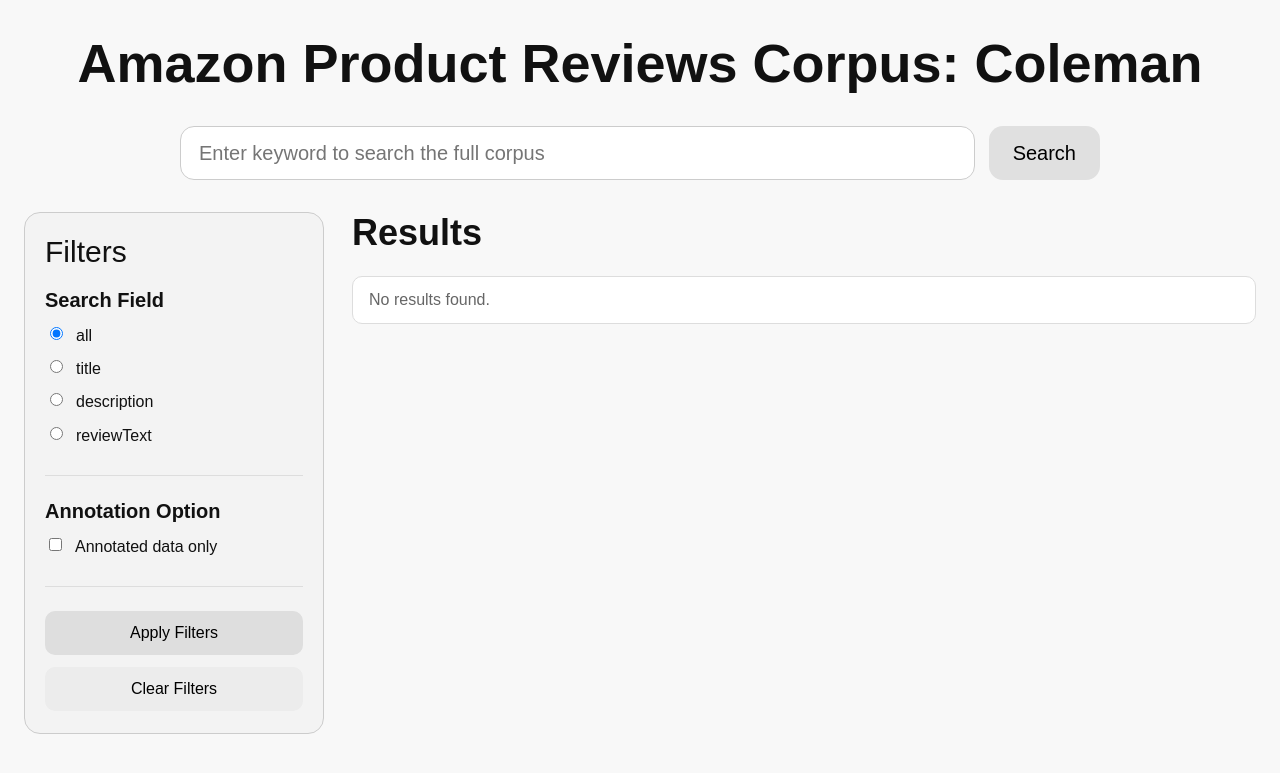
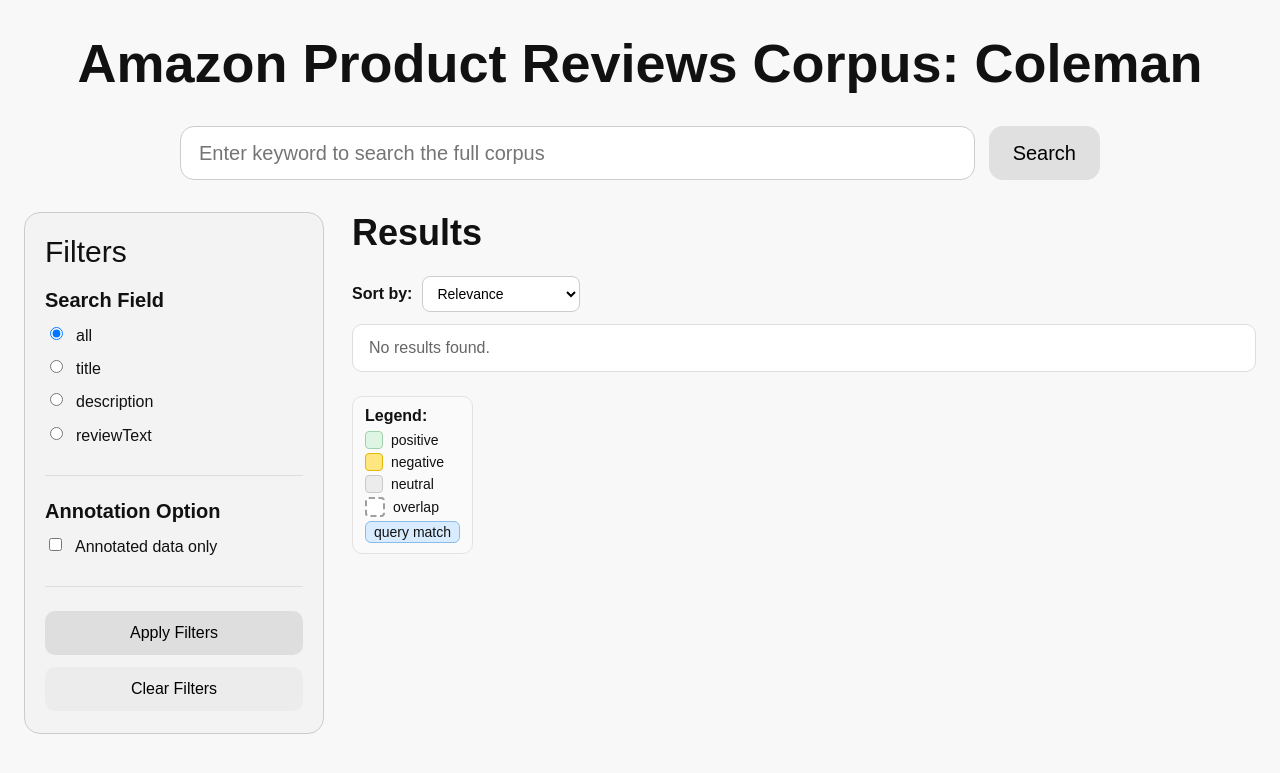
Before and after one commit to yiruiwang091/COLX_523_Projects, a FastAPI app: page / in a window 1280 px wide. Shown: the top 773 px of the page. Run offline with FastAPI, Linux system fonts and the light colour scheme; parts of the project's set-up code (start-up, migrations or seed data) failed here and were passed over.

Commit message:
Add sentiment legend, query-term highlighting, and result sorting options

```diff
--- a/Sprint_4/src/interface/templates/index.html
+++ b/Sprint_4/src/interface/templates/index.html
@@ -10,6 +10,12 @@
             margin: 0;
             background-color: #f8f8f8;
             color: #111;
+        }
+
+        .query-match {
+            background: #d9ecff;
+            border-radius: 4px;
+            padding: 0 2px;
         }
 
         .page {
@@ -489,6 +495,78 @@
             opacity: 1;
         }
 
+        .sentiment-legend-box {
+            margin: 8px 0 16px 0;
+            padding: 10px 12px;
+            border: 1px solid #e3e3e3;
+            border-radius: 10px;
+            background: #fafafa;
+            display: inline-block;
+        }
+
+        .legend-title {
+            font-weight: 700;
+            margin-bottom: 6px;
+        }
+
+        .legend-item {
+            display: flex;
+            align-items: center;
+            gap: 8px;
+            margin-top: 4px;
+            font-size: 14px;
+        }
+
+        .legend-swatch {
+            width: 16px;
+            height: 16px;
+            border-radius: 4px;
+            display: inline-block;
+            border: 1px solid #ccc;
+        }
+
+        .legend-positive {
+            background: #dff5e4;
+            border-color: #9fd2ab;
+        }
+
+        .legend-negative {
+            background: #ffe680;
+            border-color: #e1b900;
+        }
+
+        .legend-neutral {
+            background: #ececec;
+            border-color: #c9c9c9;
+        }
+
+        .legend-overlap {
+            background: #fff;
+            border: 2px dashed rgba(80, 80, 80, 0.55);
+        }
+
+        .legend-query-chip {
+            background: #d9ecff;
+            border: 1px solid #8bbbe8;
+            border-radius: 6px;
+            padding: 2px 8px;
+        }
+
+        .sort-bar {
+            margin: 8px 0 12px 0;
+            display: flex;
+            align-items: center;
+            gap: 10px;
+        }
+
+        .sort-bar select {
+            padding: 8px 10px;
+            border: 1px solid #ccc;
+            border-radius: 8px;
+            background: white;
+            font-size: 14px;
+        }
+
         @media (max-width: 980px) {
             .main-layout {
                 flex-direction: column;
@@ -637,8 +715,27 @@
 
             <section class="results-panel">
                 <h2>Results</h2>
+                <div class="sort-bar">
+                    <label for="sort_by"><strong>Sort by:</strong></label>
+                    <select id="sort_by">
+                        <option value="relevance">Relevance</option>
+                        <option value="rating_desc">Rating: high to low</option>
+                        <option value="rating_asc">Rating: low to high</option>
+                        <option value="doc_id_asc">Doc ID</option>
+                    </select>
+                </div>
+
                 <div id="results">
                     <div class="message muted">No results found.</div>
+                </div>
+
+                <div class="sentiment-legend-box">
+                    <div class="legend-title">Legend:</div>
+                    <div class="legend-item"><span class="legend-swatch legend-positive"></span> positive</div>
+                    <div class="legend-item"><span class="legend-swatch legend-negative"></span> negative</div>
+                    <div class="legend-item"><span class="legend-swatch legend-neutral"></span> neutral</div>
+                    <div class="legend-item"><span class="legend-swatch legend-overlap"></span> overlap</div>
+                    <div class="legend-item"><span class="legend-query-chip">query match</span></div>
                 </div>
 
                 <div id="details-container" style="display:none;">
@@ -671,6 +768,40 @@
                 .replace(/>/g, "&gt;")
                 .replace(/"/g, "&quot;")
                 .replace(/'/g, "&#039;");
+        }
+
+        function escapeRegExp(string) {
+            return string.replace(/[.*+?^${}()|[\]\\]/g, "\\$&");
+        }
+
+        function highlightQueryMatches(text, query) {
+            const safeText = escapeHtml(text || "");
+            const q = (query || "").trim();
+            if (!q) return safeText;
+
+            const terms = q.split(/\s+/).filter(Boolean);
+            if (!terms.length) return safeText;
+
+            const pattern = terms.map(escapeRegExp).join("|");
+            const regex = new RegExp(`(${pattern})`, "gi");
+
+            return safeText.replace(regex, `<span class="query-match">$1</span>`);
+        }
+
+        function sortResults(results, sortBy) {
+            const items = [...results];
+
+            if (sortBy === "rating_desc") {
+                items.sort((a, b) => (Number(b.overall) || -Infinity) - (Number(a.overall) || -Infinity));
+            } else if (sortBy === "rating_asc") {
+                items.sort((a, b) => (Number(a.overall) || Infinity) - (Number(b.overall) || Infinity));
+            } else if (sortBy === "doc_id_asc") {
+                items.sort((a, b) => String(a.doc_id).localeCompare(String(b.doc_id), undefined, { numeric: true }));
+            } else {
+                items.sort((a, b) => (Number(b.score) || -Infinity) - (Number(a.score) || -Infinity));
+            }
+
+            return items;
         }
 
         function normalizeReviewWhitespace(text) {
@@ -737,6 +868,7 @@
 
         annotatedOnlyCheckbox.addEventListener("change", updateFilterVisibility);
         reviewSentimentOnlyCheckbox.addEventListener("change", updateFilterVisibility);
+        document.getElementById("sort_by").addEventListener("change", searchReviews);
         selectAllAttributesCheckbox.addEventListener("change", function() {
             const checked = this.checked;
             getAttributeCheckboxes().forEach(cb => {
@@ -815,13 +947,13 @@
             `;
         }
 
-        function highlightReviewText(reviewText, reviewAnnotations) {
+        function highlightReviewText(reviewText, reviewAnnotations, query) {
             if (!reviewText) {
                 return `<div class="muted">No review text available.</div>`;
             }
 
             if (!reviewAnnotations || reviewAnnotations.length === 0) {
-                return `<div class="review-highlight-box">${escapeHtml(normalizeReviewWhitespace(reviewText))}</div>`;
+                return `<div class="review-highlight-box">${highlightQueryMatches(reviewText, query)}</div>`;
             }
 
             const validAnnotations = [...reviewAnnotations]
@@ -838,7 +970,7 @@
                 .filter(a => a.end > a.start);
 
             if (validAnnotations.length === 0) {
-                return `<div class="review-highlight-box">${escapeHtml(normalizeReviewWhitespace(reviewText))}</div>`;
+                return `<div class="review-highlight-box">${highlightQueryMatches(reviewText, query)}</div>`;
             }
 
             const boundaries = new Set([0, reviewText.length]);
@@ -864,7 +996,7 @@
                 const covering = validAnnotations.filter(a => a.start <= segStart && a.end >= segEnd);
 
                 if (covering.length === 0) {
-                    html += escapeHtml(segmentText);
+                    html += highlightQueryMatches(segmentText, query);
                     continue;
                 }
                 const tooltipText = covering
@@ -884,7 +1016,7 @@
 
                 const overlapClass = covering.length >= 2 ? "overlap" : "";
 
-                html += `<span class="review-segment annotated ${sentimentClass} ${overlapClass}" title="${escapeHtml(tooltipText)}">${escapeHtml(segmentText)}</span>`;
+                html += `<span class="review-segment annotated ${sentimentClass} ${overlapClass}" title="${escapeHtml(tooltipText)}">${highlightQueryMatches(segmentText, query)}</span>`;
             }
 
             const legend = validAnnotations.map(a => {
@@ -940,11 +1072,11 @@
 
                     <div class="annotation-section">
                         <div class="annotation-section-title">Review</div>
-                        ${highlightReviewText(reviewText, grouped.review)}
+                        ${highlightReviewText(reviewText, grouped.review, currentFilters.query)}
                     </div>
                 </div>
             `;
-}
+        }
 
         function getCurrentFilters() {
             return {
@@ -953,11 +1085,13 @@
                 annotatedOnly: document.getElementById("annotated_only").checked,
                 attributes: getCheckedValues("attribute"),
                 reviewSentimentOnly: document.getElementById("review_sentiment_only").checked,
-                sentiments: getCheckedValues("sentiment")
+                sentiments: getCheckedValues("sentiment"),
+                sortBy: document.getElementById("sort_by")?.value || "relevance"
             };
         }
 
         function clearFilters() {
+            document.getElementById("query").value = "";
             document.querySelector(`input[name="field"][value="all"]`).checked = true;
             annotatedOnlyCheckbox.checked = false;
             reviewSentimentOnlyCheckbox.checked = false;
@@ -1013,14 +1147,16 @@
                 const data = await res.json();
                 console.log("API response:", data);
 
+                const sortedResults = sortResults(data.results || [], filters.sortBy);
+
                 resultsDiv.innerHTML = "";
 
-                if (!data.results || data.results.length === 0) {
+                if (!sortedResults || sortedResults.length === 0) {
                     resultsDiv.innerHTML = `<div class="message muted">No results found.</div>`;
                     return;
                 }
 
-                data.results.forEach(r => {
+                sortedResults.forEach(r => {
                     const resultBox = document.createElement("div");
                     resultBox.className = "result";
 
@@ -1030,15 +1166,18 @@
                     const fallbackImage = "/static/placeholder.svg";
 
                     const imageHtml = imageValue
-                    ? `<img src="${escapeHtml(imageValue)}" alt="Product image"
-                            onerror="this.onerror=null; this.parentElement.innerHTML='<div class=&quot;image-placeholder&quot;><img src=&quot;/static/placeholder.svg&quot; alt=&quot;No image available&quot;></div>';">`
-                    : `<div class="image-placeholder">
-                            <img src="${fallbackImage}" alt="No image available">
+                        ? `<img src="${escapeHtml(imageValue)}" alt="Product image"
+                                onerror="this.onerror=null; this.parentElement.innerHTML='<div class=&quot;image-placeholder&quot;><img src=&quot;/static/placeholder.svg&quot; alt=&quot;No image available&quot;></div>';">`
+                        : `<div class="image-placeholder">
+                                <img src="${fallbackImage}" alt="No image available">
                         </div>`;
 
                     const ratingText = (r.overall !== null && r.overall !== undefined && r.overall !== "")
                         ? `${escapeHtml(r.overall)} / 5`
                         : "N/A";
+
+                    const titleHtml = highlightQueryMatches(r.title || "(no title)", filters.query);
+                    const snippetHtml = highlightQueryMatches(buildSnippetText(r), filters.query);
 
                     resultBox.innerHTML = `
                         <div class="result-top">
@@ -1048,8 +1187,8 @@
 
                             <div class="result-main">
                                 <div class="result-line"><strong>Doc ID:</strong> ${escapeHtml(r.doc_id)}</div>
-                                <div class="result-line"><strong>Title:</strong> ${escapeHtml(r.title || "(no title)")}</div>
-                                <div class="result-line snippet"><strong>Snippet:</strong> ${escapeHtml(buildSnippetText(r))}</div>
+                                <div class="result-line"><strong>Title:</strong> ${titleHtml}</div>
+                                <div class="result-line snippet"><strong>Snippet:</strong> ${snippetHtml}</div>
                                 <div class="result-line rating"><strong>Rating:</strong> ${ratingText}</div>
                                 <div class="result-line score">
                                     <strong class="tooltip">
```
